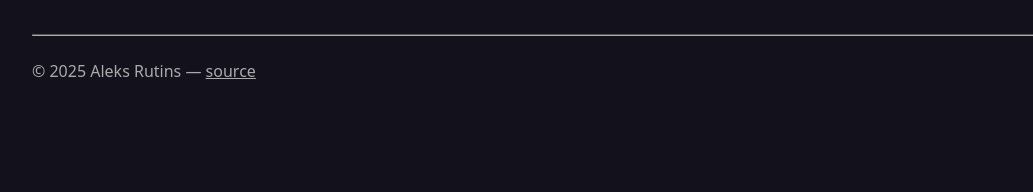
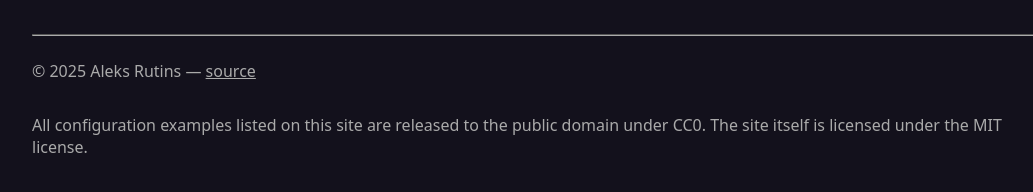
Before and after one commit to aleksrutins/railpacked, a website with bundled scripts: page layouts/base.html in a window 1280 px wide. Shown: the whole page, without its empty margins (96-1129 px from the left). Built offline with nearby package versions, Linux system fonts and the light colour scheme.

Commit message:
Clarify licensing

```diff
--- a/layouts/base.html
+++ b/layouts/base.html
@@ -15,6 +15,11 @@
                 &copy; 2025 Aleks Rutins &mdash;
                 <a href="//git.sr.ht/~aleksrutins/railpacked">source</a>
             </p>
+            <p>
+                All configuration examples listed on this site are released to
+                the public domain under CC0. The site itself is licensed under
+                the MIT license.
+            </p>
         </footer>
     </body>
 </html>
```
